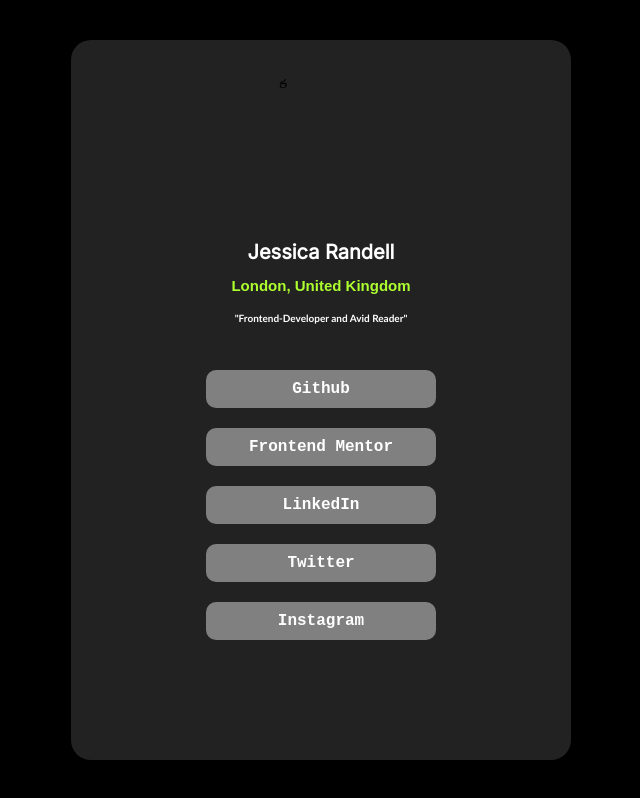
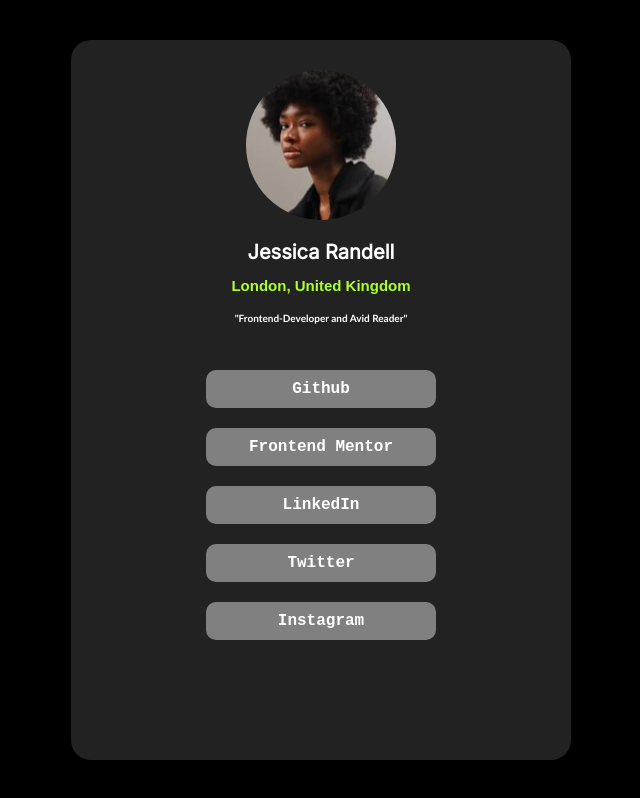
Before and after one commit to Pixelpal300/Social-Links-Profile-Template, a plain HTML site: page index.html in a window 1280 px wide. Shown: the whole page, without its empty margins (319-959 px from the left). Drawn offline with Linux system fonts and the light colour scheme.

Commit message:
Update index.html

```diff
--- a/index.html
+++ b/index.html
@@ -10,7 +10,7 @@
 </head>
 <body>
     <div class="container">
-        <img src="ProfilePic/avatar-jessica.jpeg" alt="img" class="pic">
+        <img src="avatar-jessica.jpeg" alt="img" class="pic">
 
         <h1 class="name">Jessica Randell</h1>
         <h1 class="location">London, United Kingdom</h1>
```
